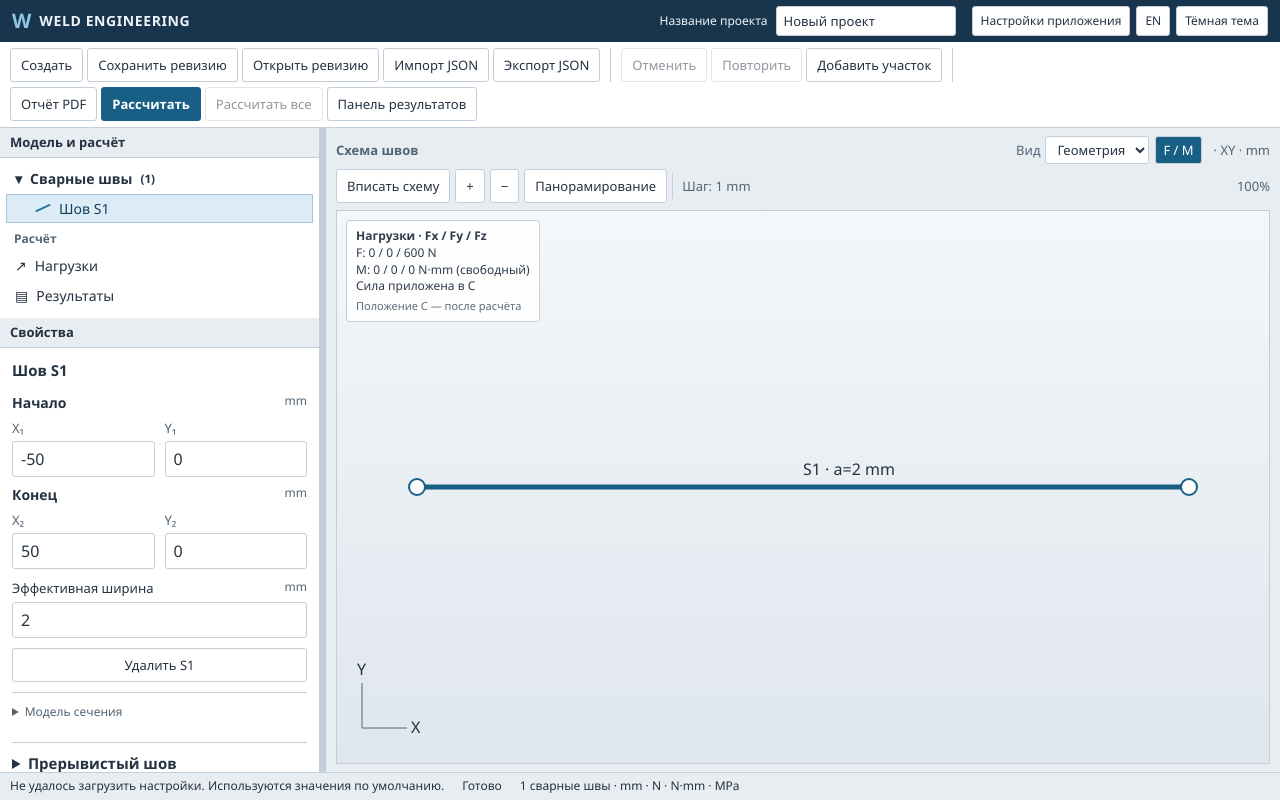
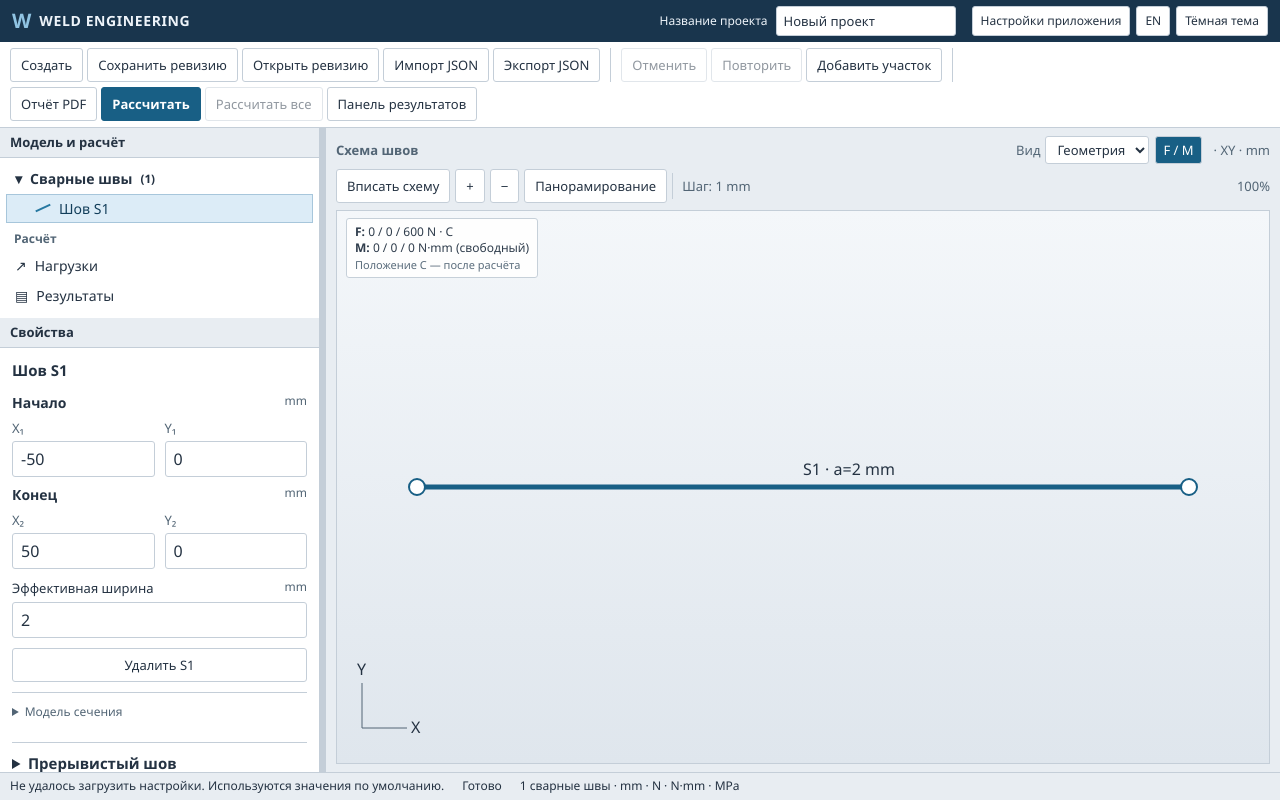
Before and after one commit to posmis/weld-engineering, a React (Vite) app in the folder apps/desktop/: page / in a window 1280 px wide. Built offline with nearby package versions, Linux system fonts and the light colour scheme.

Commit message:
Keep viewport readouts compact and expose complete stress labels to Windows UIA

```diff
--- a/apps/desktop/src/LoadGlyphs.tsx
+++ b/apps/desktop/src/LoadGlyphs.tsx
@@ -15,7 +15,7 @@ export function LoadGlyphs({ input, anchor }: { input: CalculationInput; anchor:
     </g>}
     {Number.isFinite(mz) && mz !== 0 && <g className="moment-glyph" data-load-glyph={mz > 0 ? 'Mz+' : 'Mz-'}>
       <path d={`M${x + 26} ${y} A26 26 0 1 ${mz > 0 ? 0 : 1} ${x - 26} ${y}`}/>
-      <path className="load-arrowhead" d={`M${x - 26} ${y} L${x - 31} ${y - sign * 9} L${x - 21} ${y - sign * 9} Z`}/><text x={x + 29} y={y + 24}>Mz</text>
+      <path className="load-arrowhead" d={`M${x - 26} ${y} L${x - 31} ${y - sign * 9} L${x - 21} ${y - sign * 9} Z`}/><text x={x + 32} y={y + 10}>Mz</text>
     </g>}
   </g>;
 }
--- a/apps/desktop/src/ViewportReadouts.tsx
+++ b/apps/desktop/src/ViewportReadouts.tsx
@@ -1,21 +1,26 @@
 import type { CalculationInput } from './contracts';
 import type { ContourField, StressComponent } from './stressContour';
 import type ru from './locales/ru.json';
-const number = (v: number) => Number.isFinite(v) ? new Intl.NumberFormat('ru-RU', { maximumSignificantDigits: 7 }).format(v === 0 ? 0 : v) : '—';
+const number = (v: number) => {
+  if (!Number.isFinite(v)) return '—';
+  const magnitude = Math.abs(v);
+  return new Intl.NumberFormat('ru-RU', { maximumSignificantDigits: 7, notation: magnitude >= 1e6 || (magnitude > 0 && magnitude < 1e-4) ? 'scientific' : 'standard' }).format(v === 0 ? 0 : v);
+};
 export function LoadReadout({ input, pointVisible, pendingCentre, t }: { input: CalculationInput; pointVisible: boolean; pendingCentre: boolean; t: typeof ru }) {
   return <div className="viewport-loads" role="group" aria-label={t.loadReadout}>
-    <strong>{t.appliedLoads}</strong><div>F: {input.force_n.map(number).join(' / ')} N</div>
-    <div>M: {input.couple_n_mm.map(number).join(' / ')} N·mm <span>({t.freeCoupleShort})</span></div>
-    <div>{input.application.kind === 'point' ? `P: ${input.application.point_mm.map(number).join(' / ')} mm` : t.forceAtCentre}</div>
-    {(pendingCentre || !pointVisible) && <div className="view-note">{pendingCentre ? t.centreAfterCalculation : t.loadPointOutside}</div>}
+    <div><strong>F:</strong> {input.force_n.map(number).join(' / ')} N {input.application.kind === 'centroid' && <span title={t.forceAtCentre}>· C</span>}</div>
+    <div><strong>M:</strong> {input.couple_n_mm.map(number).join(' / ')} N·mm <span>({t.freeCoupleShort})</span></div>
+    {input.application.kind === 'point' && <div>P: {input.application.point_mm.map(number).join(' / ')} mm {!pointVisible && <span className="view-note">· {t.loadPointOutside}</span>}</div>}
+    {pendingCentre && <div className="view-note">{t.centreAfterCalculation}</div>}
+    {!pendingCentre && !pointVisible && input.application.kind === 'centroid' && <div className="view-note">{t.loadPointOutside}</div>}
   </div>;
 }
 export function ContourLegend({ field, component, selected, t }: { field: ContourField; component: StressComponent; selected: number; t: typeof ru }) {
   const pair = field.pairs[selected];
   return <div className="contour-legend" role="group" aria-label={t.contourLegend}>
-    <strong>{['τx', 'τy', 'σz'][component]} · MPa</strong><div className={field.extent > 0 ? 'contour-ramp' : 'contour-ramp uniform'}/>
+    <strong>{`${['τx', 'τy', 'σz'][component]} · MPa`}</strong><div className={field.extent > 0 ? 'contour-ramp' : 'contour-ramp uniform'}/>
     <div className="contour-scale"><span>{number(-field.extent)}</span>{field.extent > 0 && <span>0</span>}<span>{number(field.extent)}</span></div>
-    {pair && <div>S{selected + 1}: {number(pair[0])} / {number(pair[1])} MPa</div>}
+    {pair && <div>{`S${selected + 1}: ${number(pair[0])} / ${number(pair[1])} MPa`}</div>}
     <div className="view-note">{t.contourScope}</div>
   </div>;
 }
--- a/apps/desktop/src/style.css
+++ b/apps/desktop/src/style.css
@@ -153,7 +153,7 @@ th, td { padding: 7px 5px; border-bottom: 1px solid var(--line); text-align: lef
 .viewport-canvas { position: relative; flex: 1 1 0%; min-height: 0; min-width: 0; }
 .viewport-canvas > .drawing { height: 100%; width: 100%; }
 .viewport-loads, .contour-legend { position: absolute; pointer-events: none; padding: 7px 9px; background: var(--panel); color: var(--text); border: 1px solid var(--line); border-radius: 3px; font-size: 12px; max-width: calc(100% - 24px); }
-.viewport-loads { top: 10px; left: 10px; opacity: .94; }
+.viewport-loads { top: 8px; left: 10px; opacity: .94; line-height: 1.3; padding: 5px 8px; }
 .contour-legend { right: 10px; bottom: 10px; width: 230px; }
 .contour-ramp { height: 10px; margin: 5px 0 2px; background: linear-gradient(to right, rgb(38,91,187), rgb(244,246,248), rgb(193,44,56)); border: 1px solid var(--line); }
 .contour-ramp.uniform { background: rgb(244,246,248); }
```
Also changed, not shown: 3 other files (tests, documents, lock files or other folders).
